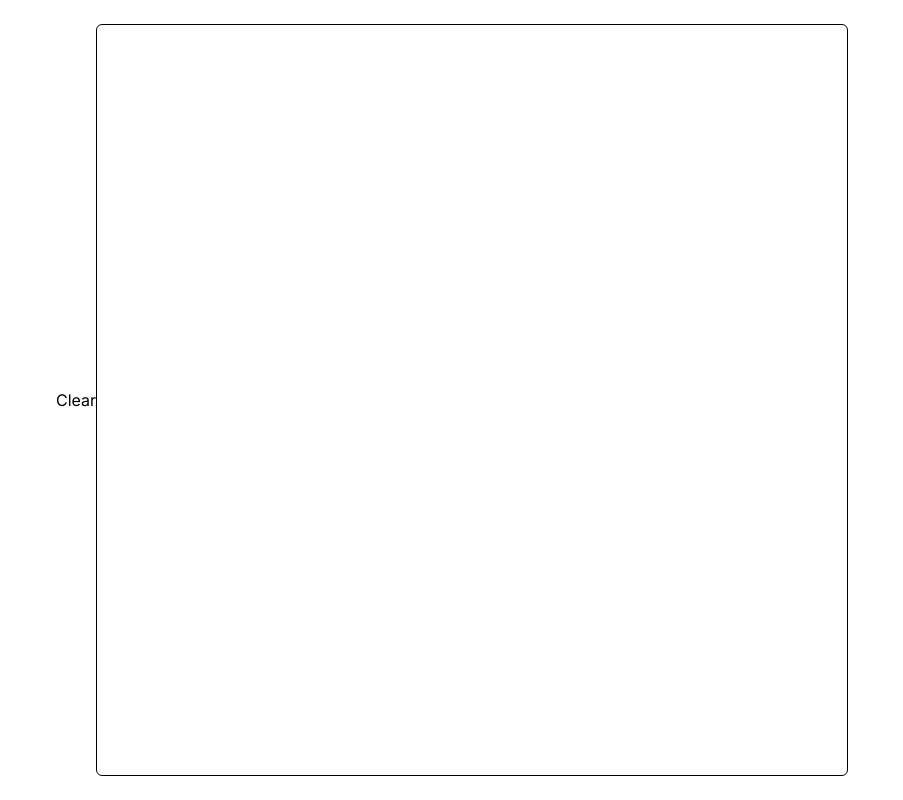
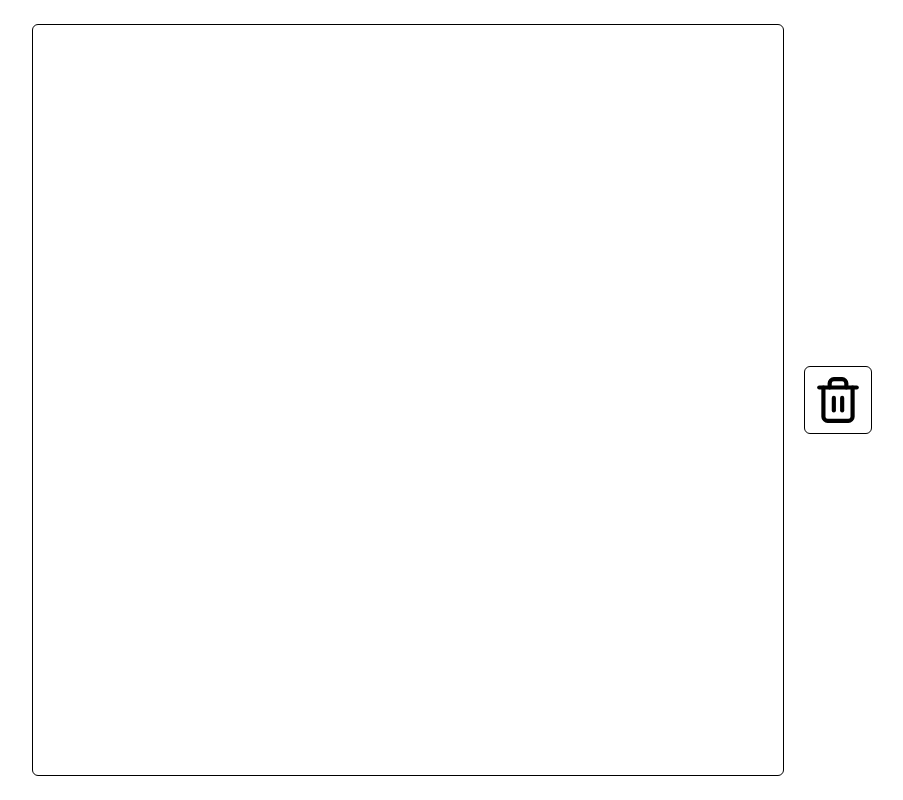
Before and after one commit to mufurkand/canvai-frontend, a Next.js app: page / in a window 1280 px wide. Shown: the whole page, without its empty margins (188-1091 px from the left). Built offline with nearby package versions, Linux system fonts and the light colour scheme.

Commit message:
Add icons and make some layout changes

```diff
--- a/app/page.tsx
+++ b/app/page.tsx
@@ -1,5 +1,7 @@
 // custom hook needs use client to work
 "use client";
+
+import { Trash2 } from "lucide-react";
 
 import useDraw from "@/hooks/useDraw";
 import type { Draw } from "@/types/typing";
@@ -25,10 +27,7 @@ export default function Home() {
   }
 
   return (
-    <div className="w-screen h-screen flex items-center justify-center">
-      <button type="button" onClick={clear}>
-        Clear
-      </button>
+    <div className="w-screen h-screen flex items-center justify-center gap-5">
       <canvas
         ref={canvasRef}
         onMouseDown={onMouseDown}
@@ -36,6 +35,13 @@ export default function Home() {
         height={750}
         className="border border-black rounded-md"
       />
+      <button
+        type="button"
+        onClick={clear}
+        className="border border-black rounded-md p-2"
+      >
+        <Trash2 size={50} />
+      </button>
     </div>
   );
 }
```
Also changed, not shown: package.json (+6 -5 lines), 1 other file (tests, documents, lock files or other folders).
